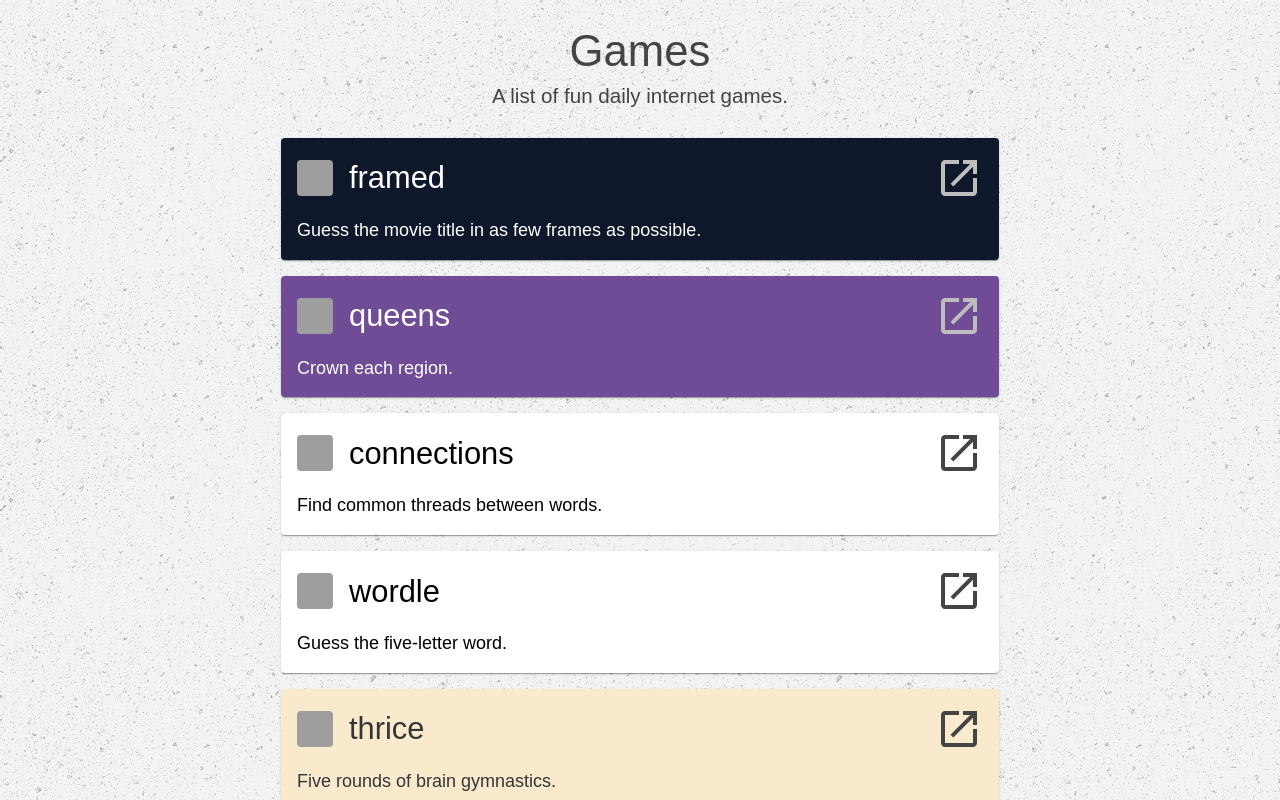
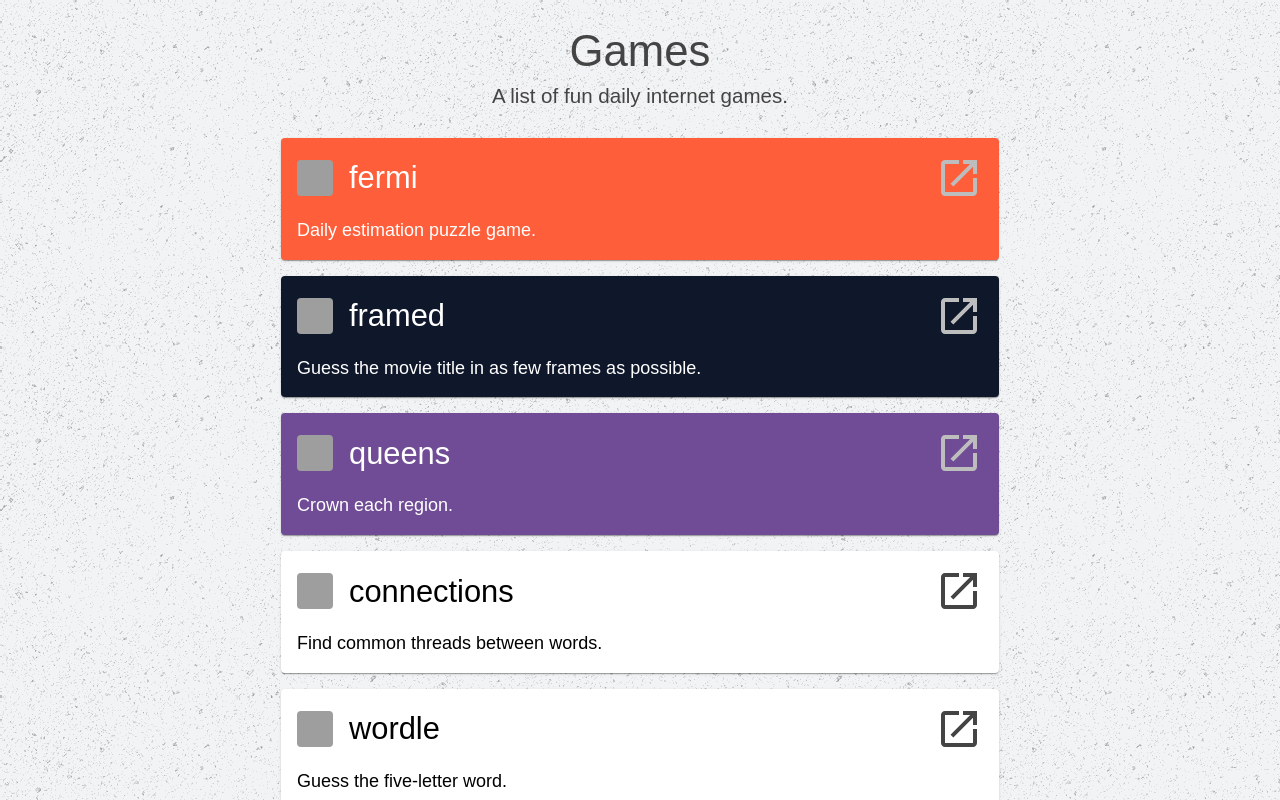
Before and after one commit to johnprovazek/games, a React (Vite) app: page / in a window 1280 px wide. Shown: the top 800 px of the page. Built offline with nearby package versions, Linux system fonts and the light colour scheme; grey boxes are pictures that could not be loaded.

Commit message:
adding fermi and fixing icon colors

```diff
--- a/src/assets/data/gamesData.json
+++ b/src/assets/data/gamesData.json
@@ -1,5 +1,6 @@
 {
   "list": [
+    "fermi",
     "framed",
     "queens",
     "connections",
@@ -18,6 +19,12 @@
     "foodguessr"
   ],
   "data": {
+    "fermi": {
+      "textColor": "#FFFFFF",
+      "backgroundColor": "#FF5E3A",
+      "link": "https://fermi.gg/",
+      "description": "Daily estimation puzzle game."
+    },
     "framed": {
       "textColor": "#FFFFFF",
       "backgroundColor": "#0F172A",
--- a/src/components/Game/Game.jsx
+++ b/src/components/Game/Game.jsx
@@ -15,7 +15,7 @@
 const Game = ({ id, selected, link, description, textColor, powerMode, backgroundColor, updateSelectionBox }) => {
   const { attributes, isDragging, listeners, setNodeRef, transform, transition } = useSortable({ id });
   const isDarkBackground = backgroundColor ? getLuminance(backgroundColor) < 0.3 : false;
-  const launchIconColor = isDarkBackground ? "grey.400" : "default.grey";
+  const iconColor = isDarkBackground ? "grey.400" : "default.grey";
 
   return (
     <Card
@@ -59,7 +59,7 @@
               sx={{
                 "& .MuiSvgIcon-root": { width: 48, height: 48 },
                 p: 0,
-                color: "default.grey",
+                color: iconColor,
                 cursor: isDragging ? "grabbing" : "grab",
                 display: powerMode ? "inline-flex" : "none",
               }}
@@ -72,7 +72,7 @@
               sx={{
                 "& .MuiSvgIcon-root": { width: 48, height: 48 },
                 p: 0,
-                color: "default.grey",
+                color: iconColor,
                 display: powerMode ? "inline-flex" : "none",
               }}
               icon={<CheckBoxOutlineBlankTwoToneIcon />}
@@ -84,10 +84,12 @@
               disableRipple
               href={link}
               target="_blank"
+              rel="noopener noreferrer"
+              aria-label={`${id} button`}
               sx={{
                 "& .MuiSvgIcon-root": { width: 48, height: 48 },
                 p: 0,
-                color: launchIconColor,
+                color: iconColor,
                 ml: 1,
               }}
             >
```
Also changed, not shown: 2 other files (tests, documents, lock files or other folders).
